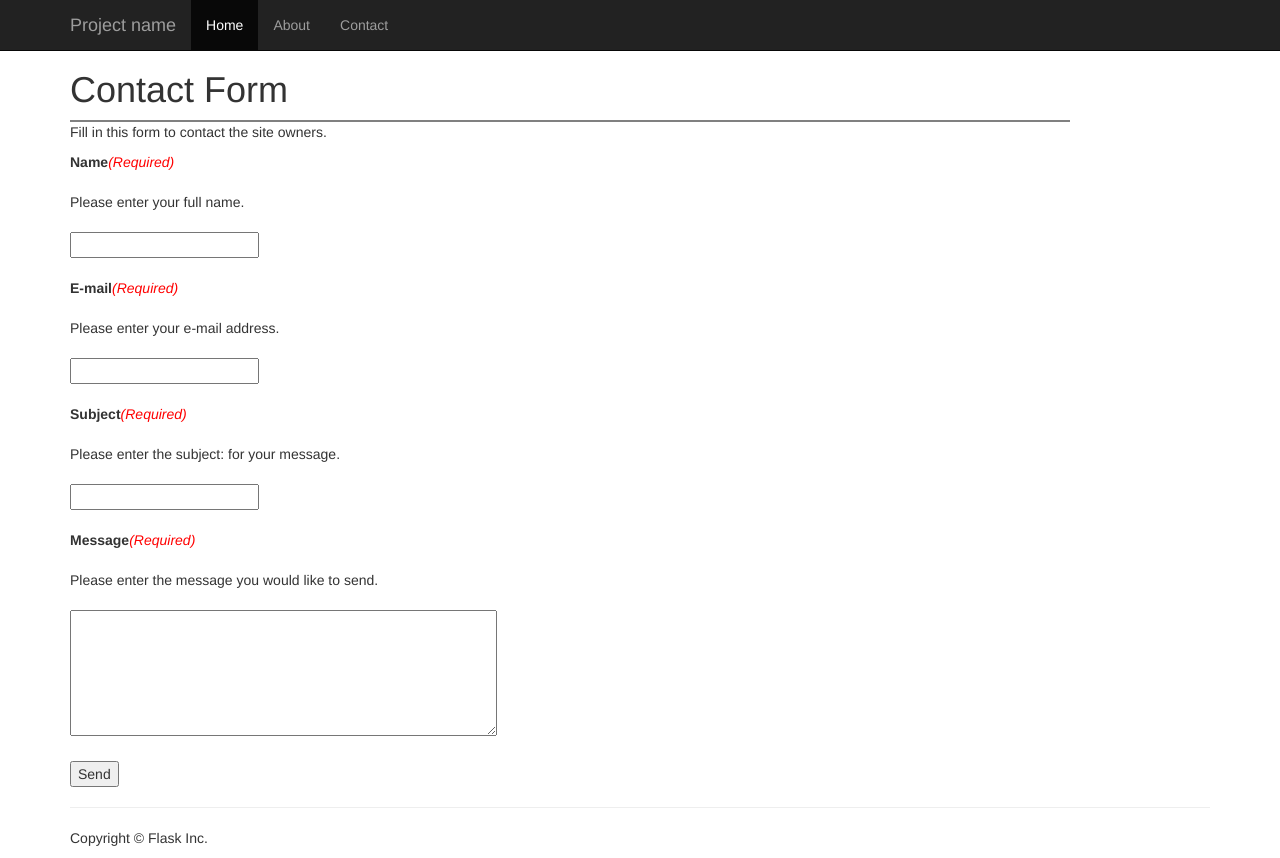
After one commit to ongelsenior/info3180-lab3-ex2, a Flask app: page /contact/ in a window 1280 px wide. The commit adds this page. Run offline with Flask 2, Linux system fonts and the light colour scheme; some libraries are stand-ins or nearby versions.

Commit message:
lab 3 completed

```diff
--- a/app/static/css/app.css
+++ b/app/static/css/app.css
@@ -1,3 +1,14 @@
 body {
     padding-top: 50px;
 }
+
+.line
+{
+    border-bottom: 2px solid grey;
+    width: 1000px;
+}
+.red
+
+{
+    color: red;
+}
--- /dev/null
+++ b/app/templates/contact.html
@@ -0,0 +1,40 @@
+{% extends "base.html" %}
+{% block main %}
+<div class='line'>
+    <h1>Contact Form</h1>
+</div>
+<div class="container">
+    {% with messages= get_flashed_messages() %}
+    {% if message %}
+    <div class= "alert alert-danger">
+        <ul>
+            {% for message in messages %}
+                <li>{{message}}</li>
+            {% endfor%}
+        </ul>
+    </div>
+        {% endif %}
+    {% endwith %}
+</div>
+<div>
+    <p>Fill in this form to contact the site owners.</p>
+
+<form method= "POST" action="{{ url_for('contact') }}">
+  <b>Name</b><em class='red'>(Required)</em><br><br>
+  Please enter your full name.<br><br>
+  <input type="text" name="name"><br><br>
+  <b>E-mail</b><em class='red'>(Required)</em><br><br>
+  Please enter your e-mail address.<br><br>
+  <input type="email" name="email"><br><br>
+  <b>Subject</b><em class='red'>(Required)</em><br><br>
+  Please enter the subject: for your message.<br><br>
+  <input type="text" name="subject"><br><br>
+  <b>Message</b><em class='red'>(Required)</em><br><br>
+  Please enter the message you would like to send.<br><br>
+  <textarea name="message" rows="6" cols="50">
+  </textarea><br><br>
+  <button type="button" value="send">Send</button>
+</form>
+
+</div>
+{% endblock %}
--- a/app/templates/header.html
+++ b/app/templates/header.html
@@ -13,6 +13,7 @@
           <ul class="nav navbar-nav">
             <li class="active"><a href="{{ url_for('home') }}">Home</a></li>
             <li><a href="{{ url_for('about') }}">About</a></li>
+            <li><a href="{{ url_for('contact') }}">Contact</a></li>
           </ul>
         </div><!--/.nav-collapse -->
       </div>
--- a/app/views.py
+++ b/app/views.py
@@ -7,7 +7,7 @@ This file creates your application.
 
 from app import app
 from flask import render_template, request, redirect, url_for
-
+import smtplib
 
 ###
 # Routing for your application.
@@ -23,6 +23,39 @@ def home():
 def about():
     """Render the website's about page."""
     return render_template('about.html', name="Mary Jane")
+
+@app.route('/contact/',methods=["POST","GET"])
+def contact():
+    """Render the website contact page"""
+    if request.method=="POST":
+        name=request.form['name']
+        email=request.form['email']
+        subject=request.form['subject']
+        message=request.form['message']
+        send_email(name,email,subject,message)
+        flash('message sent successfully','success')
+        return redirect(url_for('home'))
+    return render_template('contact.html')
+
+def send_email(from_name, from_email, subject, msg):
+    from_addr= ''
+    to_addr = ''
+    message= """
+    From: {} <{}>
+    To: {}<{}>
+    subject: {}
+    {}
+    """
+    to_name="jay"
+
+    message_to_send = message.format(from_name, from_addr,to_name, to_addr, subject,msg)
+    username=''
+    password=''
+    server= smtplib.SMTP('smtp.gmail.com:587')
+    server.starttls()
+    server.login(username,password)
+    server.sendmail(from_addr,to_addr,message_to_send)
+    server.quit()
 
 
 ###
```
Also changed, not shown: app/templates/home.html (+14 -0 lines).
